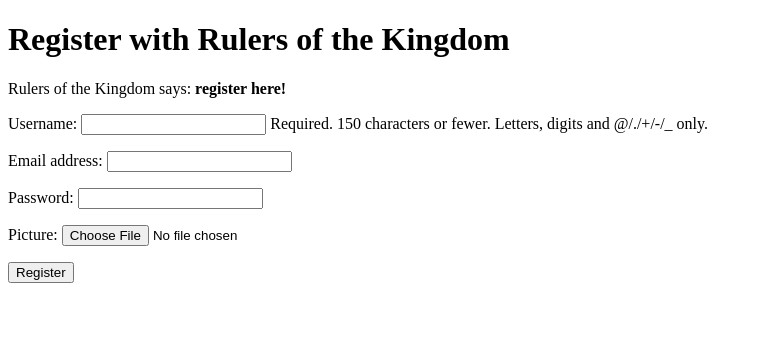
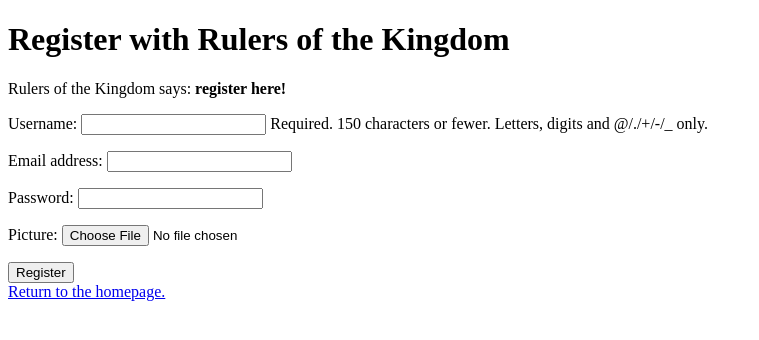
Before and after one commit to kryptonmlt/itech2016, a Django app: page /game/register/ in a window 1280 px wide. Shown: the top 340 px of the page, without its empty margins (0-759 px from the left). Run offline with Django 3.2, Linux system fonts and the light colour scheme.

```diff
--- a/templates/game/register.html
+++ b/templates/game/register.html
@@ -27,6 +27,7 @@
             <!-- Provide a button to click to submit the form. -->
             <input type="submit" name="submit" value="Register" />
         </form>
+        <a href="/game/">Return to the homepage.</a><br />
         {% endif %}
     </body>
 </html>
```
Also changed, not shown: db.sqlite3 (deleted).
